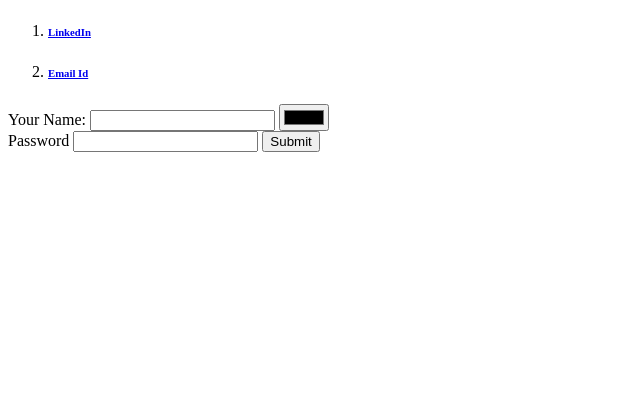
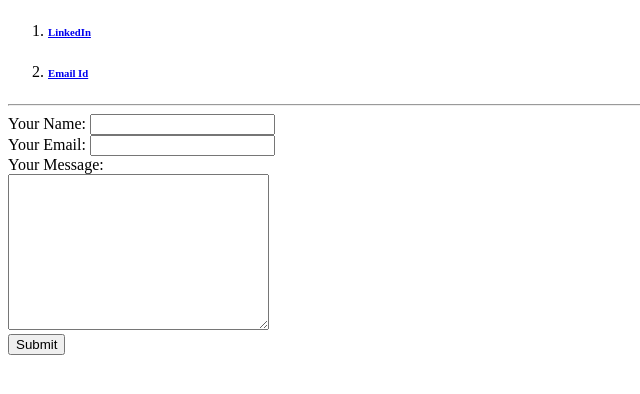
Before and after one commit to sakshi-bit/Web-development, a plain HTML site: page HTML Personal Site/contact.html in a window 1280 px wide. Shown: the part 44-438 px from the top of the page, without its empty margins (0-640 px from the left). Drawn offline with Linux system fonts and the light colour scheme.

Commit message:
done html

```diff
--- a/HTML Personal Site/contact.html
+++ b/HTML Personal Site/contact.html
@@ -12,12 +12,14 @@
         <li><a href="https://www.linkedin.com/in/sakshi-srivastava-b76a111a9/"><h6>LinkedIn</h6></a></li>
         <li><a href="sakshisrivdelhi@gmail.com"><h6>Email Id</h6></a></li>
     </ol>
-    <form action="index.html">
+    <hr>
+    <form action="mailto:sakshisrivdelhi@gmail.com" method="post" enctype="text/plain">
         <label>Your Name:</label>
-        <input type="text" name="" value="">
-        <input type="color" name="" value=""><br>
-        <label>Password</label>
-        <input type="password" name="" id="">
+        <input type="text" name="YourName" value=""><br>
+        <label>Your Email:</label>
+        <input type="email" name="YourEmail" value=""><br>
+        <label>Your Message:</label><br>
+        <textarea name="YourMessage" cols="30" rows="10"></textarea><br>
         <input type="submit" name="" >
     </form>
 </body>
```
